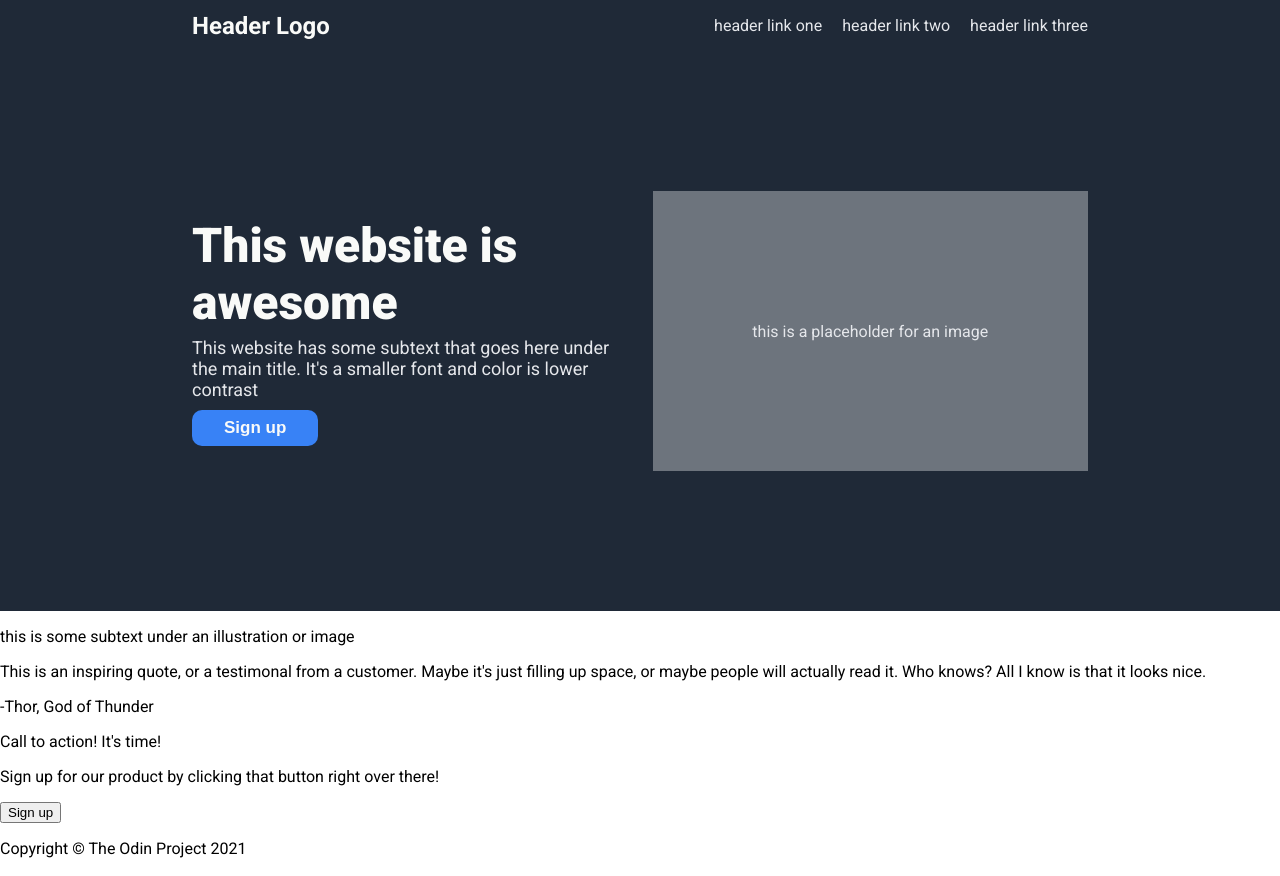
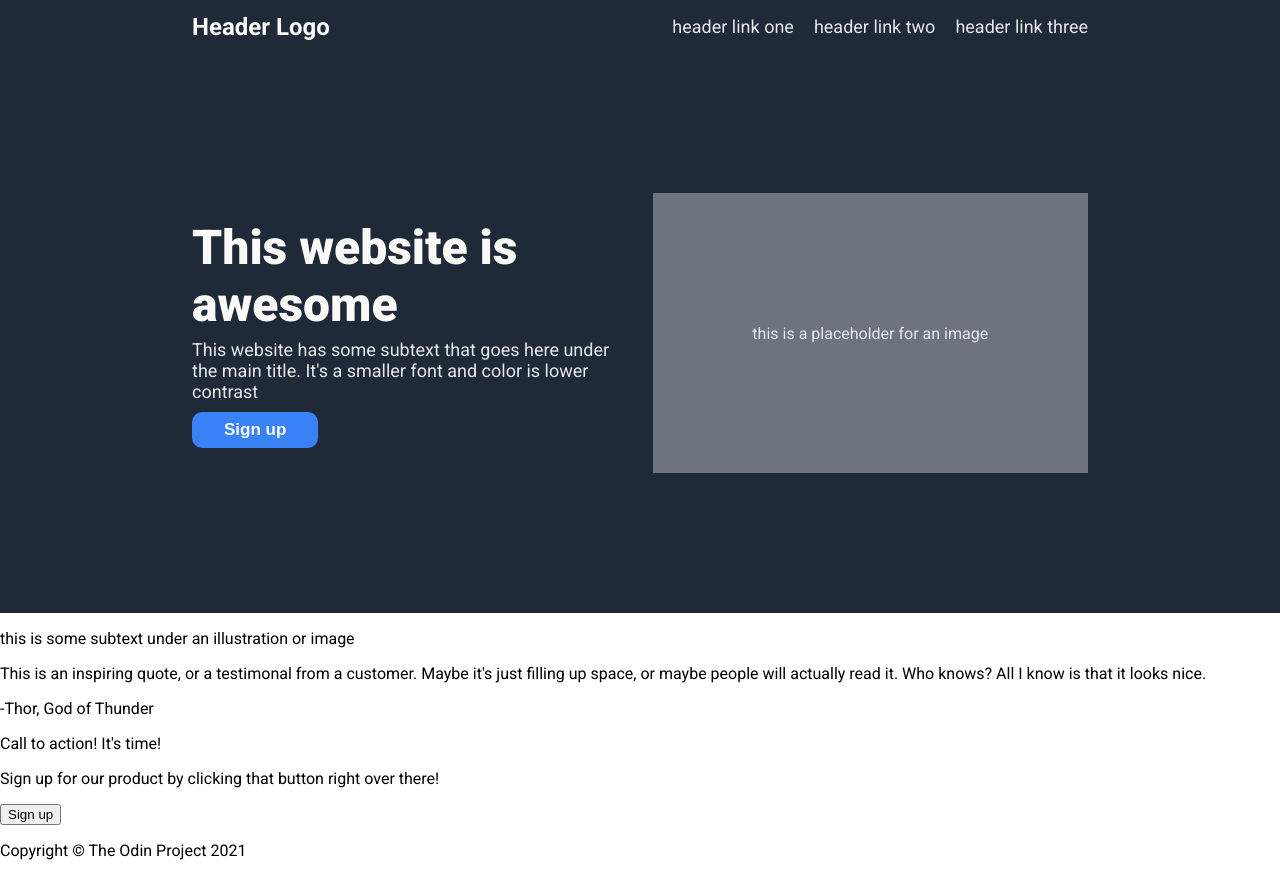
Before and after one commit to MERatio/landing-page, a plain HTML site: page index.html in a window 1280 px wide. Drawn offline with Linux system fonts and the light colour scheme.

Commit message:
Add some nav styles

```diff
--- a/style.css
+++ b/style.css
@@ -20,16 +20,12 @@ body {
 	box-sizing: inherit;
 }
 
-.nav,
-.hero {
+.nav {
 	background-color: #1f2937;
-}
-
-.nav {
+	padding: 0 var(--gutter);
 	display: flex;
 	justify-content: space-between;
 	align-items: center;
-	padding: 0 var(--gutter);
 }
 
 .nav-logo {
@@ -46,11 +42,13 @@ body {
 
 .nav-link {
 	text-decoration: none;
+	font-size: 18px;
 	color: var(--link-color);
 }
 
 .hero {
 	height: 70vh;
+	background-color: #1f2937;
 	padding: 0 var(--gutter);
 	display: flex;
 	justify-content: center;
```
